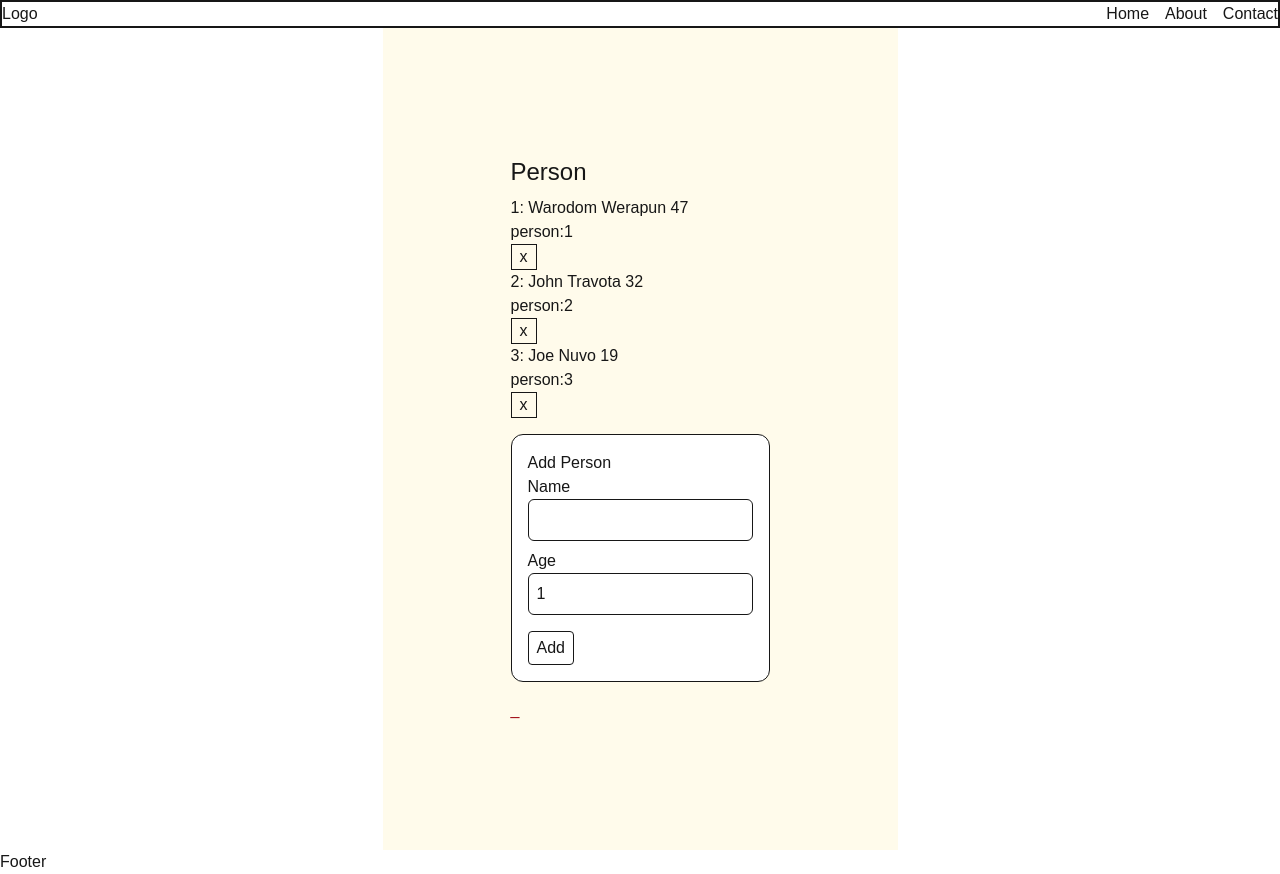
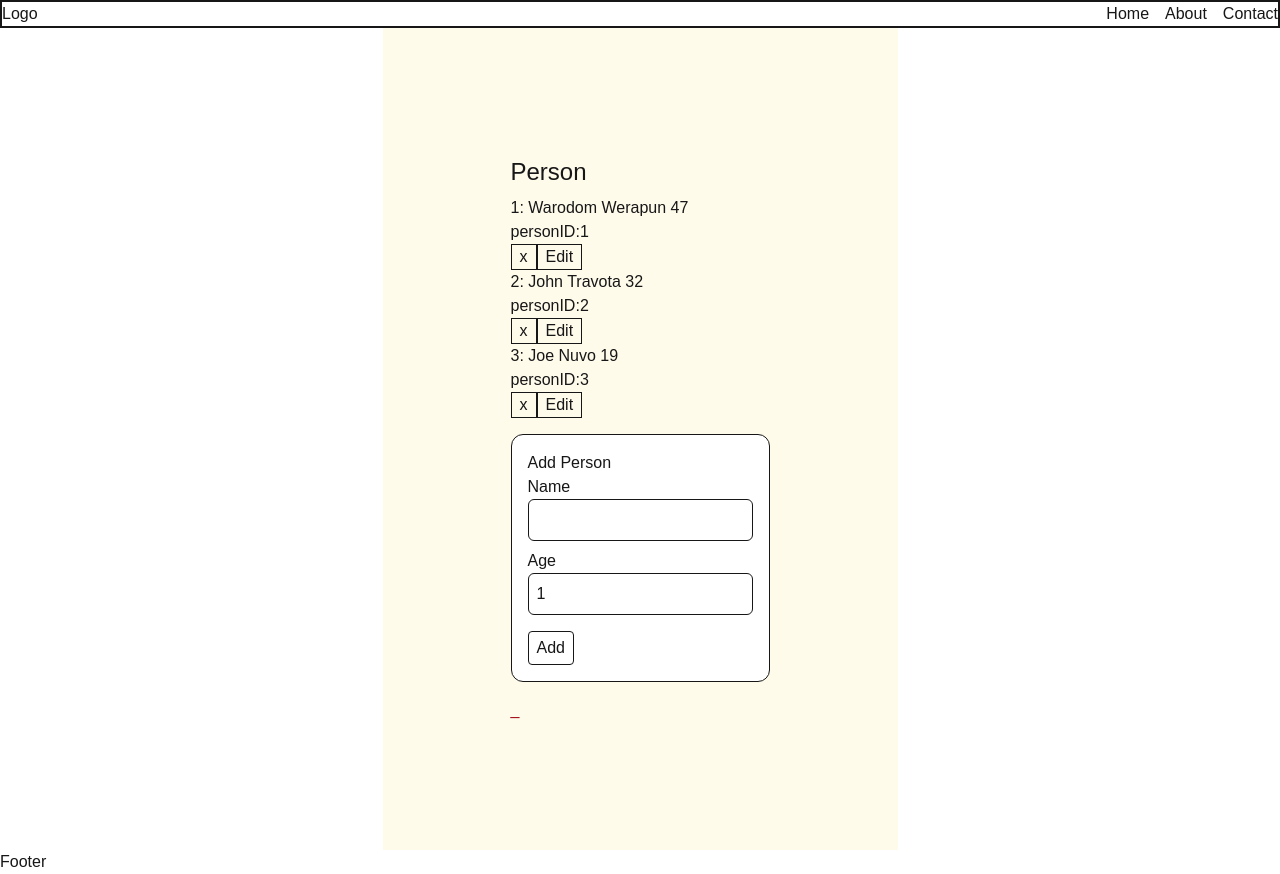
Before and after one commit to wwarodom/web_module_2026, a Next.js app in the folder 6_next_basic/my-app/: page /persons in a window 1280 px wide. Built offline with nearby package versions, Linux system fonts and the light colour scheme.

Commit message:
edit user

```diff
--- a/6_next_basic/my-app/app/persons/page.tsx
+++ b/6_next_basic/my-app/app/persons/page.tsx
@@ -10,6 +10,7 @@ type PersonType = {
 
 type PersonPropsType = PersonType & {
     deleteUser: (id: number) => void
+    editUser: (id: number) => void
 }
 
 export default function PersonsPage() {
@@ -30,15 +31,19 @@ export default function PersonsPage() {
 
     const addPerson = (e: FormEvent) => {
         e.preventDefault()
-        console.log(persons[persons.length - 1].id + 1)
-        console.log("Form: ", form)
-        setPersons([...persons, { id: persons[persons.length - 1].id + 1, ...form }])
+        console.log(persons[length]?.id)
+        const id = (persons.length) ? persons[persons.length - 1].id + 1 : 1
+        setPersons([...persons, { id, ...form }])
     }
 
     const deleteUser = (id: number) => {
         console.log("Delete this user id: ", id)
         const tmpPersons = persons.filter((item) => (item.id !== id))
         setPersons(tmpPersons)
+    }
+
+    const editUser = (id: number) => {
+        console.log("Edit user id: ", id)
     }
 
     return <main className="flex justify-center items-center min-h-[95vh]">
@@ -54,6 +59,7 @@ export default function PersonsPage() {
                             name={item.name}
                             age={item.age}
                             deleteUser={deleteUser}
+                            editUser={editUser}
                         />
                     ))
                 }
@@ -110,14 +116,17 @@ function PrintNumber({ myNumber }: { myNumber: string[] }) {
     )
 }
 
-function PersonDetail({ newId, id, name, age, deleteUser }: PersonPropsType) {
+function PersonDetail({ newId, id, name, age, deleteUser, editUser }: PersonPropsType) {
     return (<li key={id}>
         {newId + 1}: {name} {age}
-        <div>person:{id}</div>
+        <div>personID:{id}</div>
         <span>
             <button className="border px-2"
                 onClick={() => deleteUser(id)}
             > x </button>
+            <button className="border px-2"
+                onClick={() => editUser(id)}
+            > Edit </button>
         </span>
     </li>)
 }
```
